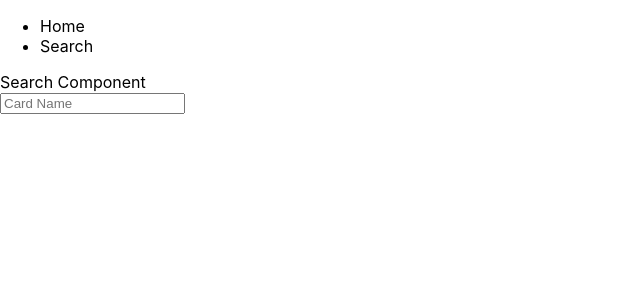
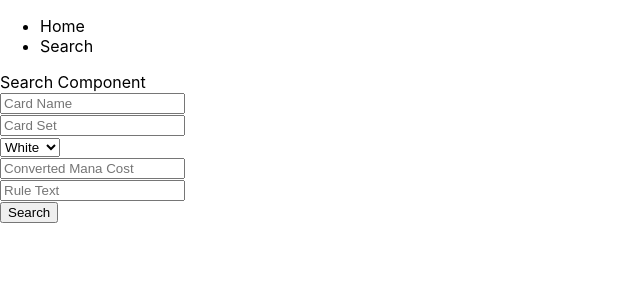
Before and after one commit to cauz825/collection-app, a React (Create React App) app: page / in a window 1280 px wide. Shown: the top 300 px of the page, without its empty margins (0-640 px from the left). Built offline with nearby package versions, Linux system fonts and the light colour scheme.

Commit message:
search form building

```diff
--- a/src/components/Search.js
+++ b/src/components/Search.js
@@ -8,7 +8,6 @@ function Search() {
     const [cardName, setCardName] = useState("")
     const [cardSet, setCardSet] = useState("")
     const [cardColor, setCardColor] = useState("")
-    const [cardType, setCardType] = useState("")
     const [searchUrl, setSearchUrl] = useState(baseUrl)
     const [searchResults, setSearchResults] = useState([])
 
@@ -64,7 +63,6 @@ function Search() {
                 <input onChange={handleCardName} type='text' name='card name' placeholder='Card Name' /><br></br>
                 <input onChange={handleCardSet} type='text' name='set' placeholder='Card Set' /><br></br>
                 <input onChange={handleCardColor} type='text' name='color' placeholder='Card Color' /><br></br>
-                <input onChange={handleCardType} type='text' name='type' placeholder='Card Type' /><br></br>
                 <input type='text' name='cmc' placeholder='Coverted Mana Cost' /><br></br>
                 <button onClick={searchCards} type='submit'>Search</button>
             </form>
--- a/src/components/Search2.js
+++ b/src/components/Search2.js
@@ -1,33 +1,44 @@
 import React, { useEffect, useState } from 'react'
-import Results from './Results'
+// import Results from './Results'
 
 function Search() {
 
     let baseUrl = 'https://api.scryfall.com'
 
-    const [cardName, setCardName] = useState('')
-    const [searchResults, setSearchResults] = useState([])
+    // const [cardName, setCardName] = useState('')
+    // const [searchResults, setSearchResults] = useState([])
 
-    function fetchSearch() {
-        fetch(searchUrl)
-        .then(resp => resp.json())
-        .then(results => setSearchResults(results))
-    }
+    // function fetchSearch() {
+    //     fetch(searchUrl)
+    //     .then(resp => resp.json())
+    //     .then(results => setSearchResults(results))
+    // }
 
-    function handleCardName(e) {
-        setCardName(e.target.value);
-        handleSearchUrl();
-    }
+    // function handleCardName(e) {
+    //     setCardName(e.target.value);
+    //     handleSearchUrl();
+    // }
 
-    function handleSearchUrl() {
+    // function handleSearchUrl() {
 
-    }
+    // }
 
     return(
         <div>
             Search Component
             <form>
-                <input onChange={handleCardName} type='text' name='card name' placeholder='Card Name' /><br></br>
+                <input type='text' name='card name' placeholder='Card Name' /><br></br>
+                <input type='text' name='set' placeholder='Card Set' /><br></br>
+                <select>
+                    <option value='white'>White</option>
+                    <option value='blue'>Blue</option>
+                    <option value='black'>Black</option>
+                    <option value='red'>Red</option>
+                    <option value='green'>Green</option>
+                </select><br></br>
+                <input type='number' name='cmc' placeholder='Converted Mana Cost' /><br></br>
+                <input type='text' name='rule text' placeholder='Rule Text' /><br></br>
+                <button type='submit'>Search</button>
             </form>
         </div>
     )
```
